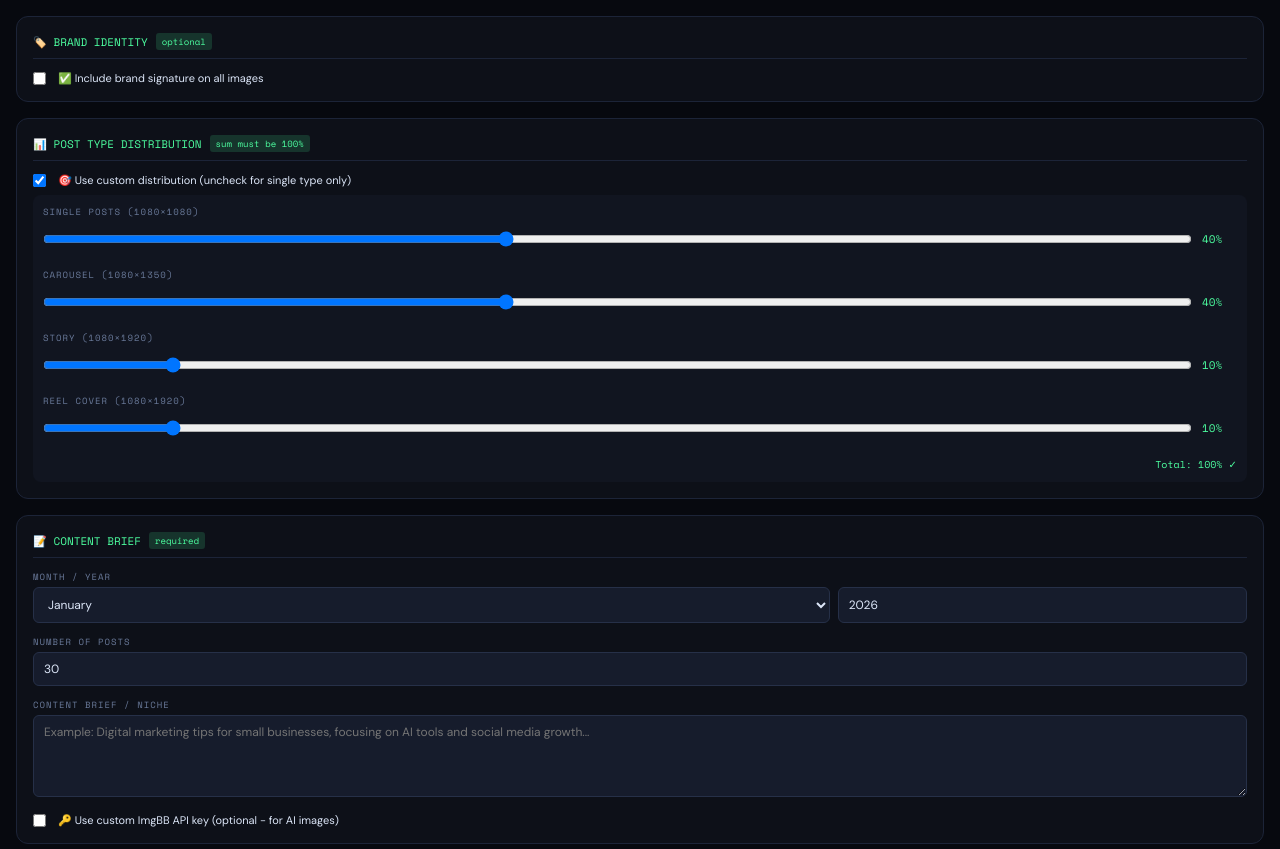
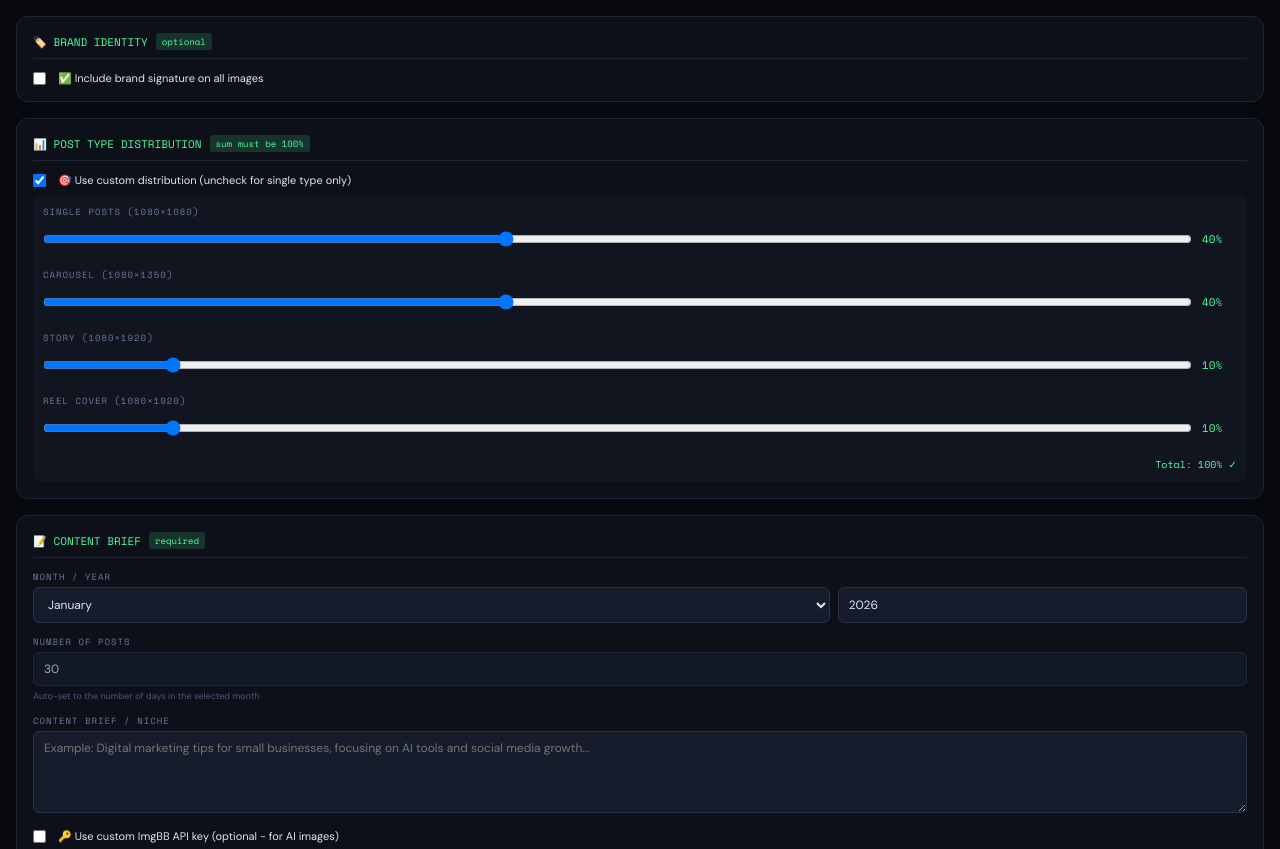
Before and after one commit to sanjayaidev/socialhub, a website: page sidepanel.html in a window 1280 px wide. Shown: the top 849 px of the page. Drawn offline with nearby package versions, Linux system fonts and the light colour scheme.

Commit message:
Update sidepanel.html

```diff
--- a/sidepanel.html
+++ b/sidepanel.html
@@ -165,10 +165,11 @@ input:focus,select:focus,textarea:focus{border-color:var(--accent2);}
     </div>
   </div>
 
-  <div class="field">
-    <label>Number of Posts</label>
-    <input type="number" id="postCount" value="30" min="1" max="90">
-  </div>
+<div class="field">
+  <label>Number of Posts</label>
+  <input type="number" id="postCount" value="30" min="1" max="31" readonly style="opacity:0.7;cursor:not-allowed;">
+  <div style="font-size:9px;color:var(--muted);margin-top:4px;">Auto-set to the number of days in the selected month</div>
+</div>
 
   <div class="field">
     <label>Content Brief / Niche</label>
```
